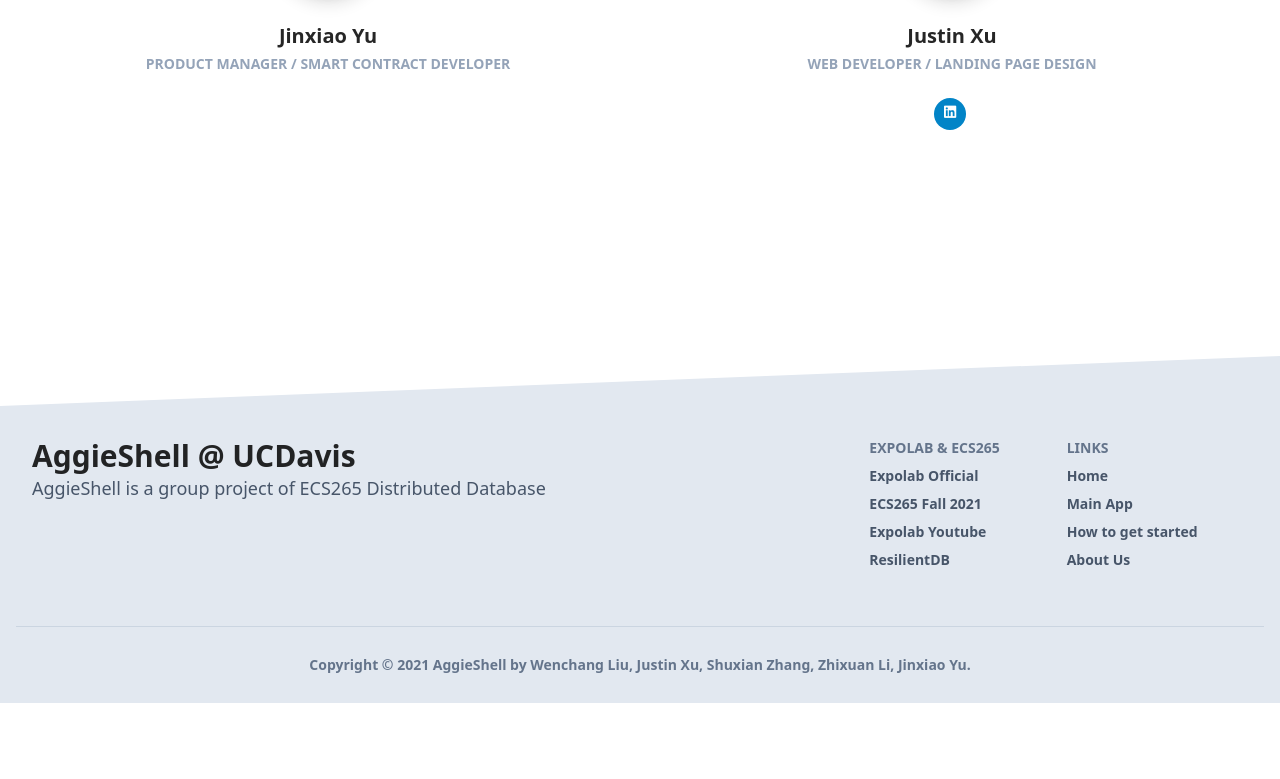
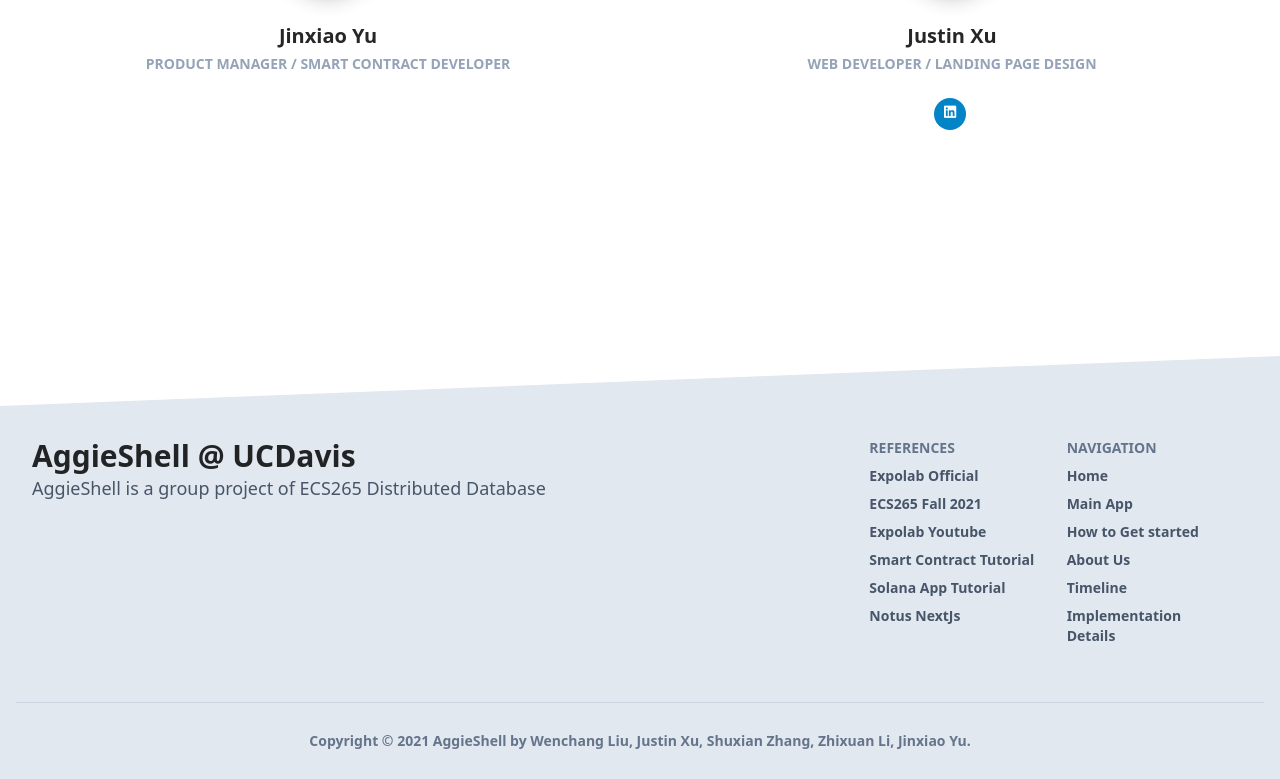
Before and after one commit to Cecil-Zhang/AggieShell, a Next.js app in the folder frontendAggieShell/: page / in a window 1280 px wide. Shown: the part 5778-6557 px from the top of the page. Before the commit the page ends 6481 px from the top, so only its background shows below. Built offline with nearby package versions, Linux system fonts and the light colour scheme.

Commit message:
add clustrmap widget

```diff
--- a/frontendAggieShell/components/Footers/Footer.js
+++ b/frontendAggieShell/components/Footers/Footer.js
@@ -25,17 +25,20 @@ export default function Footer() {
         </div>
         <div className="container mx-auto px-4">
           <div className="flex flex-wrap text-center lg:text-left">
-            <div className="w-full lg:w-6/12 px-4">
+            <div className="w-6/12 px-4">
               <h4 className="text-3xl font-semibold">AggieShell @ UCDavis</h4>
               <h5 className="text-lg mt-0 mb-2 text-blueGray-600">
                 AggieShell is a group project of ECS265 Distributed Database
               </h5>
+              <div className="mx-0 w-6/12">
+                <script type='text/javascript' id='clustrmaps' src='//cdn.clustrmaps.com/map_v2.js?cl=ffffff&w=300&t=m&d=E1eQgQwX3onCpHvtW7v3nW6arkVu26s_AKah_u7XeL0'></script>
+              </div>
             </div>
-            <div className="w-full lg:w-6/12 px-4">
+            <div className="w-6/12 px-4">
               <div className="flex flex-wrap items-top mb-6">
                 <div className="w-full lg:w-4/12 px-4 ml-auto">
                   <span className="block uppercase text-blueGray-500 text-sm font-semibold mb-2">
-                    Expolab & ECS265
+                    References
                   </span>
                   <ul className="list-unstyled">
                     <li>
@@ -68,17 +71,35 @@ export default function Footer() {
                     <li>
                       <a
                         className="text-blueGray-600 hover:text-blueGray-800 font-semibold block pb-2 text-sm"
-                        href="https://resilientdb.com"
+                        href="https://blog.chain.link/how-to-build-and-deploy-a-solana-smart-contract/"
                         target="_blank"
                       >
-                        ResilientDB
+                        Smart Contract Tutorial
+                      </a>
+                    </li>
+                    <li>
+                      <a
+                        className="text-blueGray-600 hover:text-blueGray-800 font-semibold block pb-2 text-sm"
+                        href="https://learn.figment.io/tutorials/crowdfunding-with-solana#writing-a-function-to-invoke-create_campaign-instruction"
+                        target="_blank"
+                      >
+                        Solana App Tutorial
+                      </a>
+                    </li>
+                    <li>
+                      <a
+                        className="text-blueGray-600 hover:text-blueGray-800 font-semibold block pb-2 text-sm"
+                        href="https://www.creative-tim.com/product/notus-js"
+                        target="_blank"
+                      >
+                        Notus NextJs
                       </a>
                     </li>
                   </ul>
                 </div>
                 <div className="w-full lg:w-4/12 px-4">
                   <span className="block uppercase text-blueGray-500 text-sm font-semibold mb-2">
-                    Links
+                    Navigation
                   </span>
                   <ul className="list-unstyled">
                     <li>
@@ -102,7 +123,7 @@ export default function Footer() {
                         className="text-blueGray-600 hover:text-blueGray-800 font-semibold block pb-2 text-sm"
                         href="/deliverables"
                       >
-                        How to get started
+                        How to Get started
                       </a>
                     </li>
                     <li>
@@ -111,6 +132,22 @@ export default function Footer() {
                         href="/#about"
                       >
                         About Us
+                      </a>
+                    </li>
+                    <li>
+                      <a
+                        className="text-blueGray-600 hover:text-blueGray-800 font-semibold block pb-2 text-sm"
+                        href="/timeline"
+                      >
+                        Timeline
+                      </a>
+                    </li>
+                    <li>
+                      <a
+                        className="text-blueGray-600 hover:text-blueGray-800 font-semibold block pb-2 text-sm"
+                        href="/timeline"
+                      >
+                        Implementation Details
                       </a>
                     </li>
                   </ul>
@@ -124,7 +161,7 @@ export default function Footer() {
               <div className="text-sm text-blueGray-500 font-semibold py-1">
                 Copyright © {new Date().getFullYear()} AggieShell by{" "}
                 <a
-                  href="https://www.creative-tim.com?ref=nnjs-footer"
+                  href="https://github.com/Cecil-Zhang/AggieShell"
                   className="text-blueGray-500 hover:text-blueGray-800"
                 >
                   Wenchang Liu, Justin Xu, Shuxian Zhang, Zhixuan Li, Jinxiao Yu
```
